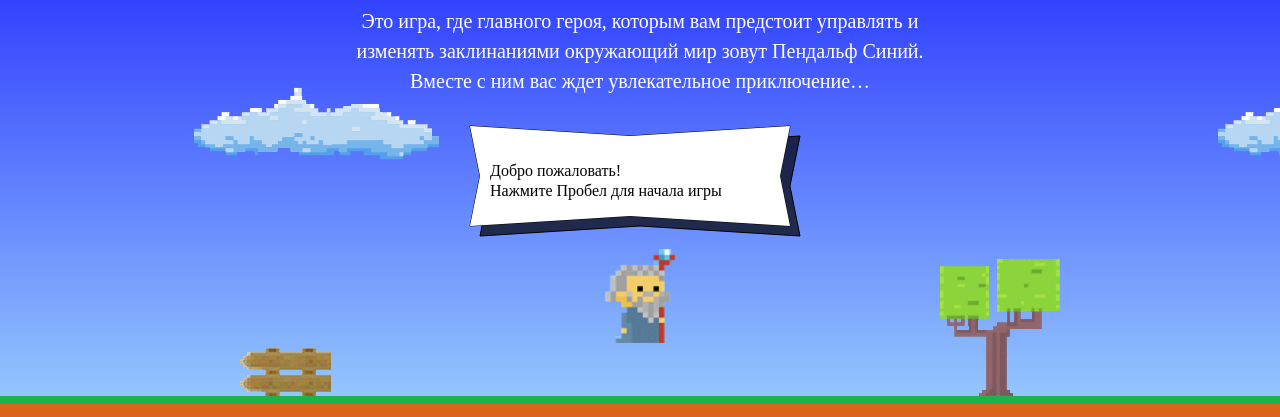
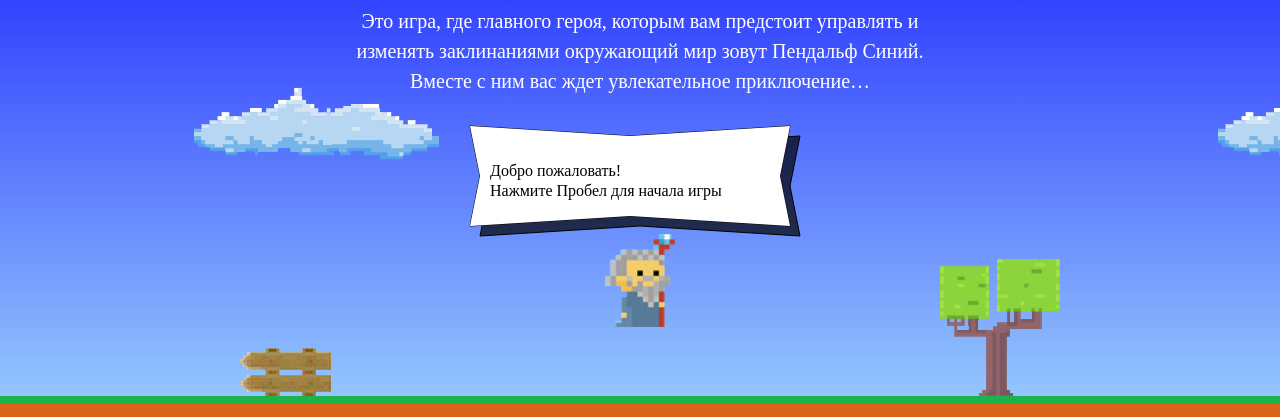
Before and after one commit to frontender-training/code-and-magick-baseJS, a website: page index.html in a window 1280 px wide. Shown: the part 203-620 px from the top of the page. Drawn offline with Linux system fonts and the light colour scheme; a web font is replaced by a local one.

Commit message:
Edit solution in function getWizardY on right

```diff
--- a/index.html
+++ b/index.html
@@ -196,7 +196,7 @@
 
 
   function getWizardY (height) {
-    var wizardY = (height * 2 / 3) - (wizardHeight / 2);
+    var wizardY = (height - wizardHeight) * (2 / 3);
     return wizardY;
   }
 </script>
```
